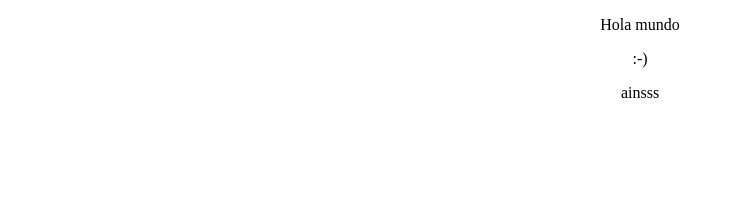
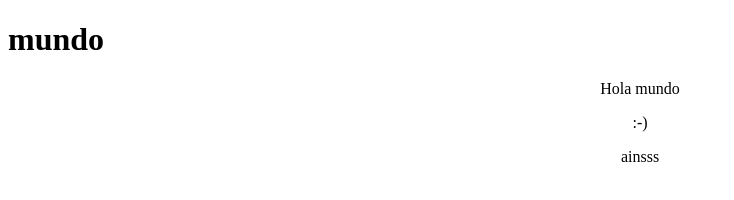
Before and after one commit to lauradml/ejr-4-8-git, a plain HTML site: page index.html in a window 1280 px wide. Shown: the whole page, without its empty margins (0-734 px from the left). Drawn offline with Linux system fonts and the light colour scheme.

Commit message:
añadido titulo

```diff
--- a/index.html
+++ b/index.html
@@ -6,6 +6,7 @@
     <link rel="stylesheet" href="style.css">
   </head>
   <body>
+    <h1>mundo</h1>
     <p>Hola mundo</p>
     <p>:-)</p>
     <p>ainsss</p>
```
